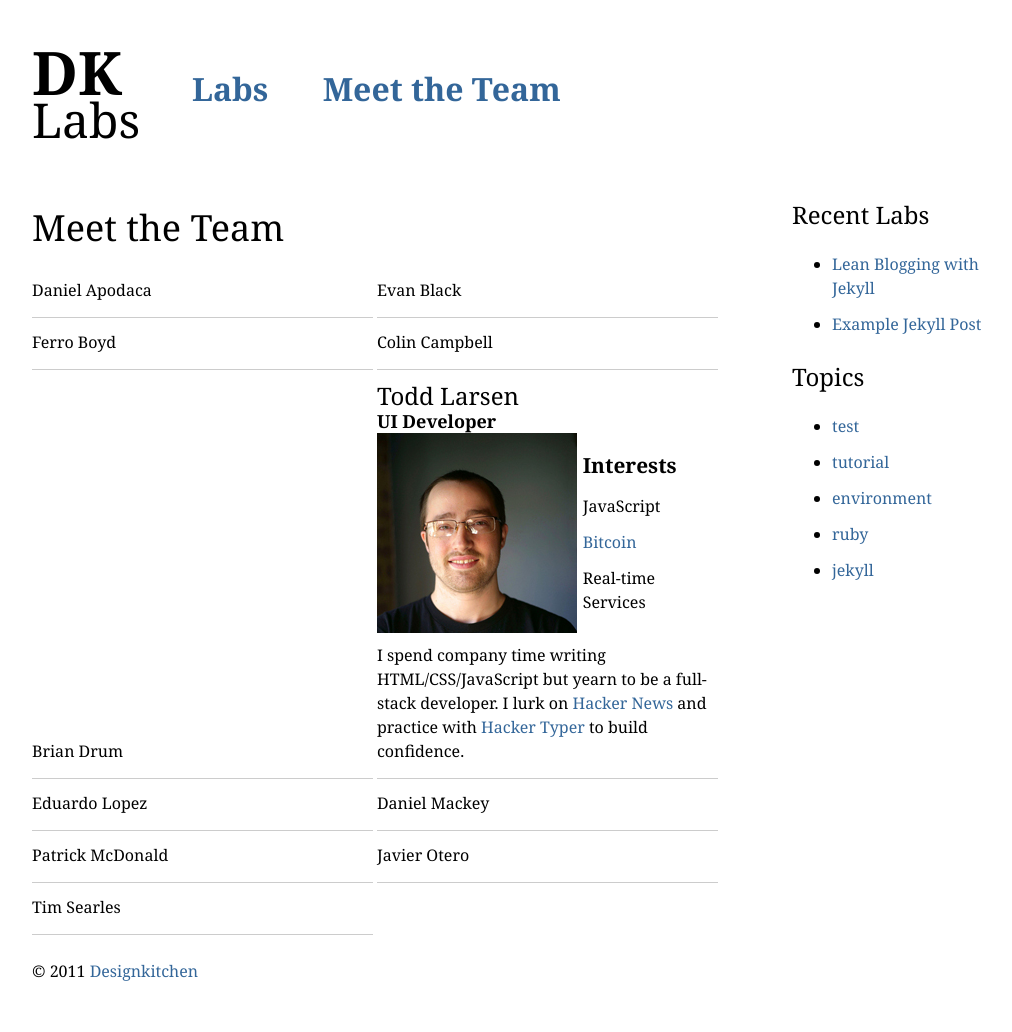
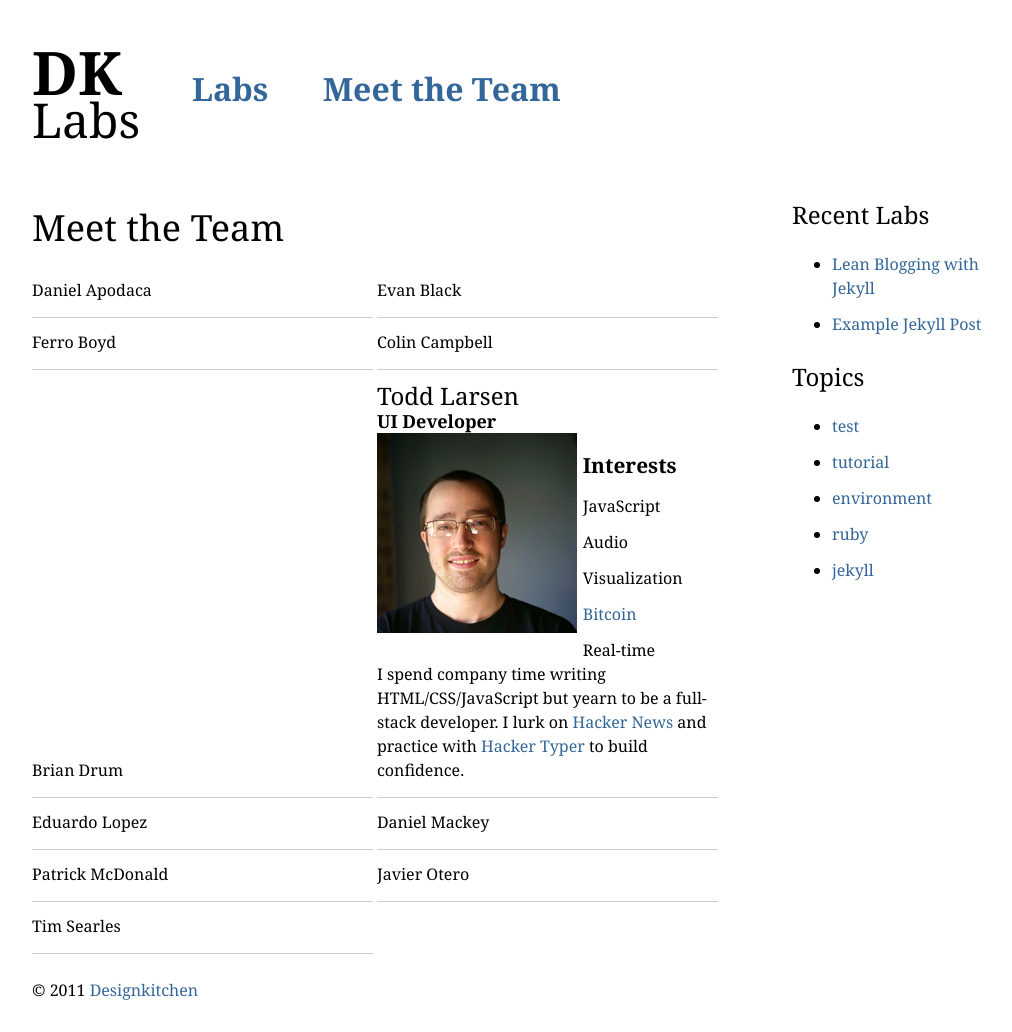
Before and after one commit to designkitchen/dk-labs, a Jekyll site: the page built from meet-the-team.html, in a window 1280 px wide. Shown: the whole page, without its empty margins (133-1145 px from the left). Built offline with Jekyll 4.4.1, drawn with Linux system fonts in a browser that asks for light colours; nearby versions of some CDN libraries.

Commit message:
updated bio

```diff
--- a/_posts/2011-05-13-lean-blogging-with-jekyll.textile
+++ b/_posts/2011-05-13-lean-blogging-with-jekyll.textile
@@ -40,6 +40,12 @@ p. Take note of the path that is printed out - you'll need to reference it below
 tar xzvf rubygems-1.3.5.tgz
 cd rubygems-1.3.5
 sudo /usr/local/bin/ruby setup.rb
+{% endhighlight %}
+
+p. Otherwise, you'll just need to make sure RubyGems is up-to-date.
+
+{% highlight bash %}
+gem update --system
 {% endhighlight %}
 
 
--- a/meet-the-team.html
+++ b/meet-the-team.html
@@ -17,8 +17,10 @@ layout: "default"
 		<ul class="interests">
 			<li class="interests">Interests</li>
 			<li>JavaScript</li>
+			<li>Audio</li>
+			<li>Visualization</li>
 			<li><a href="http://bitcoin.org">Bitcoin</a></li>
-			<li>Real-time Services</li>
+			<li>Real-time</li>
 		</ul>
 		<p>I spend company time writing HTML/CSS/JavaScript but yearn to be a full-stack developer. I lurk on <a href="http://news.ycombinator.com">Hacker News</a> and practice with <a href="http://hackertyper.net/130525788777">Hacker Typer</a> to build confidence. </p>
 	</li>
```
Also changed, not shown: index.html (line endings or trailing spaces).
